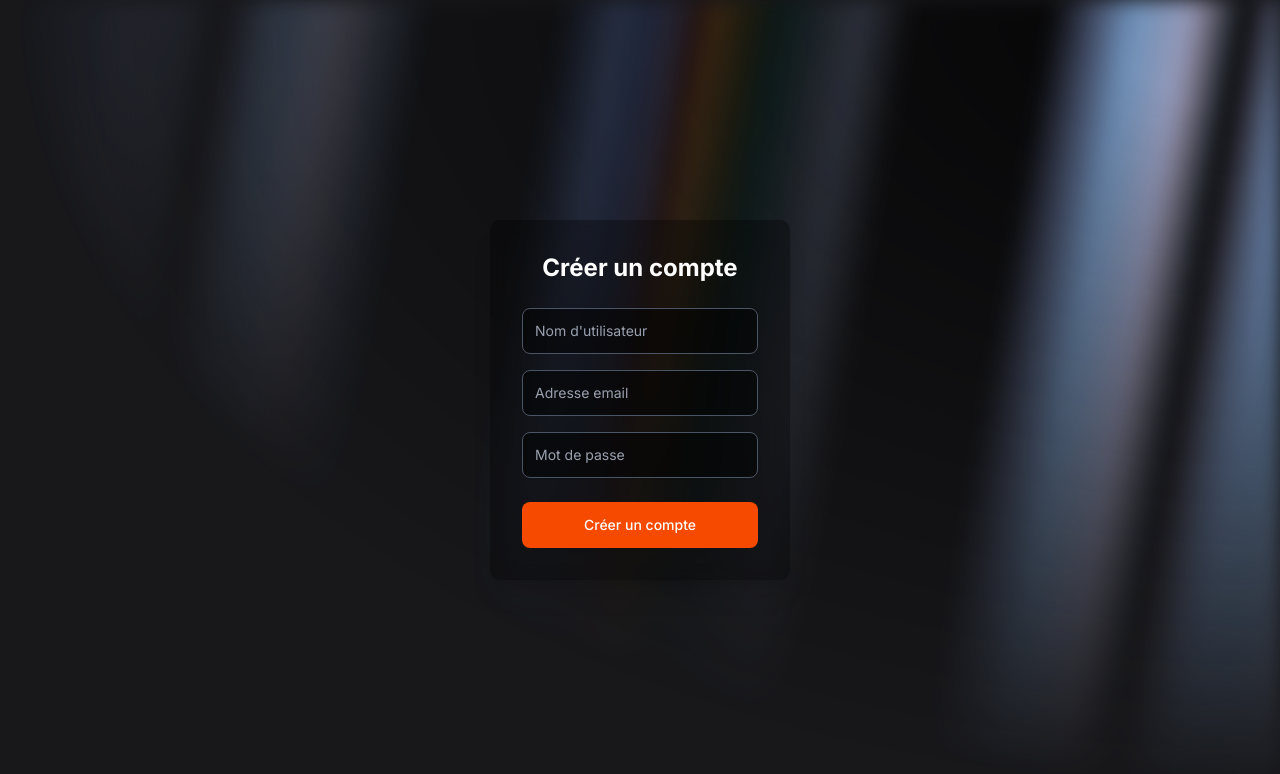
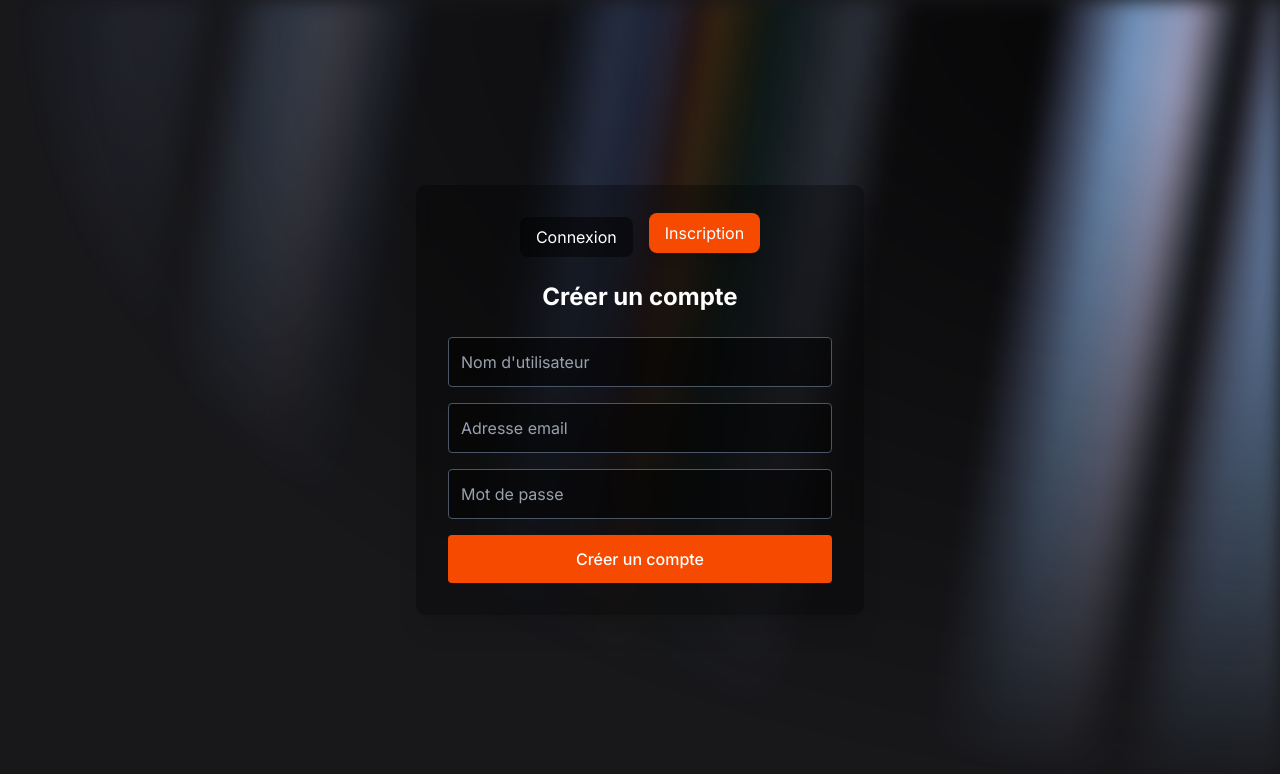
Before and after one commit to Chicagolil/VirtuoPiano, a Next.js app in the folder virtuo-piano/: page /auth/register in a window 1280 px wide. Shown: the top 774 px of the page. Built offline with nearby package versions, Linux system fonts and the light colour scheme.

Commit message:
Revision de la logique de connexion & bouttons de redirection

```diff
--- a/virtuo-piano/src/features/auth/ConnexionForm.tsx
+++ b/virtuo-piano/src/features/auth/ConnexionForm.tsx
@@ -5,6 +5,7 @@ import { signIn } from 'next-auth/react';
 import { useRouter } from 'next/navigation';
 import { TextShimmer } from '@/components/ui/text-shimmer';
 import { Spinner } from '@/components/ui/spinner';
+import { toast } from 'react-hot-toast';
 
 export default function ConnexionForm({
   isRegistered,
@@ -16,6 +17,7 @@ export default function ConnexionForm({
   const [password, setPassword] = useState('');
   const [error, setError] = useState('');
   const [loading, setLoading] = useState(false);
+  const [isRegisteredState, setIsRegistered] = useState(isRegistered);
 
   const handleLogin = async (e: React.FormEvent) => {
     e.preventDefault();
@@ -64,7 +66,8 @@ export default function ConnexionForm({
         throw new Error(data.message || 'Une erreur est survenue');
       }
 
-      router.push('/auth/login?registered=true');
+      setIsRegistered(true);
+      toast.success('Compte créé avec succès');
     } catch (error) {
       setError(
         error instanceof Error ? error.message : 'Une erreur est survenue'
@@ -76,7 +79,29 @@ export default function ConnexionForm({
 
   return (
     <div className="bg-black/30 backdrop-blur-sm p-8 rounded-lg shadow-xl max-w-md mx-auto">
-      {isRegistered ? (
+      <div className="flex justify-center gap-4 mb-6">
+        <button
+          onClick={() => setIsRegistered(true)}
+          className={`px-4 py-2 rounded-md transition-all duration-300 cursor-pointer ${
+            isRegisteredState
+              ? 'bg-orange-600 hover:bg-orange-700 transform -translate-y-1 shadow-[-1px_1px_rgb(206,115,23)] shadow-lg'
+              : 'bg-black/50 hover:bg-black/70'
+          } text-white`}
+        >
+          Connexion
+        </button>
+        <button
+          onClick={() => setIsRegistered(false)}
+          className={`px-4 py-2 rounded-md transition-all duration-300 cursor-pointer ${
+            !isRegisteredState
+              ? 'bg-orange-600 hover:bg-orange-700 transform -translate-y-1 shadow-[-1px_1px_rgb(206,115,23)] shadow-lg'
+              : 'bg-black/50 hover:bg-black/70'
+          } text-white`}
+        >
+          Inscription
+        </button>
+      </div>
+      {isRegisteredState ? (
         <form onSubmit={handleLogin} className="space-y-4">
           <h2 className="text-2xl font-bold text-white mb-6 text-center">
             Connexion
@@ -133,60 +158,46 @@ export default function ConnexionForm({
               Créer un compte
             </h2>
           </div>
-          <form className="space-y-6" onSubmit={handleRegister}>
-            <div className="rounded-md shadow-sm space-y-4">
-              <div>
-                <label htmlFor="userName" className="sr-only">
-                  Nom Utilisateur
-                </label>
+          <form className="space-y-4" onSubmit={handleRegister}>
+            <div className="space-y-4">
               <input
                 id="userName"
                 name="userName"
                 type="text"
                 required
-                  className="appearance-none relative block w-full px-3 py-3 border border-gray-600 placeholder-gray-400 text-white bg-black/50 rounded-md focus:outline-none focus:ring-2 focus:ring-orange-500 focus:border-transparent sm:text-sm"
+                className="w-full p-3 border border-gray-600 rounded bg-black/50 text-white placeholder-gray-400 focus:outline-none focus:ring-2 focus:ring-orange-500"
                 placeholder="Nom d'utilisateur"
               />
-              </div>
-              <div>
-                <label htmlFor="email" className="sr-only">
-                  Adresse email
-                </label>
               <input
                 id="email"
                 name="email"
                 type="email"
                 autoComplete="email"
                 required
-                  className="appearance-none relative block w-full px-3 py-3 border border-gray-600 placeholder-gray-400 text-white bg-black/50 rounded-md focus:outline-none focus:ring-2 focus:ring-orange-500 focus:border-transparent sm:text-sm"
+                className="w-full p-3 border border-gray-600 rounded bg-black/50 text-white placeholder-gray-400 focus:outline-none focus:ring-2 focus:ring-orange-500"
                 placeholder="Adresse email"
               />
-              </div>
-              <div>
-                <label htmlFor="password" className="sr-only">
-                  Mot de passe
-                </label>
               <input
                 id="password"
                 name="password"
                 type="password"
                 autoComplete="new-password"
                 required
-                  className="appearance-none relative block w-full px-3 py-3 border border-gray-600 placeholder-gray-400 text-white bg-black/50 rounded-md focus:outline-none focus:ring-2 focus:ring-orange-500 focus:border-transparent sm:text-sm"
+                className="w-full p-3 border border-gray-600 rounded bg-black/50 text-white placeholder-gray-400 focus:outline-none focus:ring-2 focus:ring-orange-500"
                 placeholder="Mot de passe"
               />
             </div>
-            </div>
 
-            {error && (
-              <div className="text-red-400 text-sm text-center">{error}</div>
-            )}
+            {error && <p className="text-red-400 text-sm">{error}</p>}
 
-            <div>
             <button
               type="submit"
               disabled={loading}
-                className="group relative w-full flex justify-center py-3 px-4 border border-transparent text-sm font-medium rounded-md text-white bg-orange-600 hover:bg-orange-700 focus:outline-none focus:ring-2 focus:ring-offset-2 focus:ring-orange-500 disabled:opacity-50 transition-colors"
+              className={`w-full p-3 rounded font-medium transition-colors ${
+                loading
+                  ? 'bg-orange-700 cursor-not-allowed'
+                  : 'bg-orange-600 hover:bg-orange-700'
+              } text-white`}
             >
               {loading ? (
                 <div className="flex items-center justify-center gap-2">
@@ -206,7 +217,6 @@ export default function ConnexionForm({
                 'Créer un compte'
               )}
             </button>
-            </div>
           </form>
         </>
       )}
```
Lines whose indentation alone changed are shown as unchanged.
